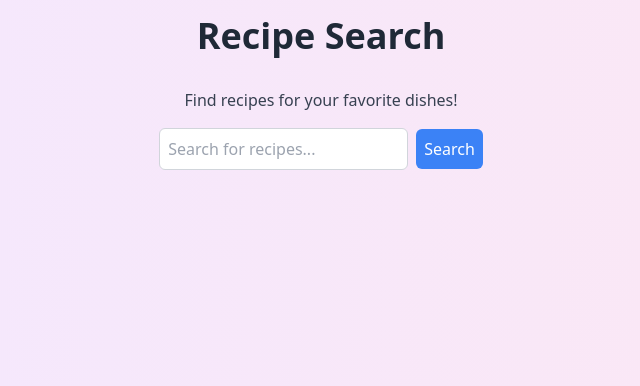
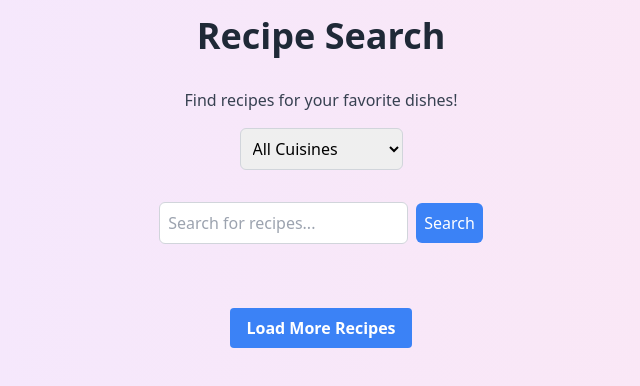
Before and after one commit to AntoineWtz/recipe-search, a React (Create React App) app: page / in a window 1280 px wide. Shown: the top 386 px of the page, without its empty margins (319-959 px from the left). Built offline with nearby package versions, Linux system fonts and the light colour scheme; the HTML template or start-up script is replaced by a standard one.

Commit message:
add filter + load more

```diff
--- a/src/App.tsx
+++ b/src/App.tsx
@@ -1,27 +1,39 @@
 import React, { useState } from 'react';
 import SearchBar from './components/SearchBar';
 import RecipeList from './components/RecipeList';
+import CuisineFilter from './components/CuisineFilter';
 
 const App: React.FC = () => {
   const [recipes, setRecipes] = useState<any[]>([]);
+  const [cuisineType, setCuisineType] = useState<string>('');
+  const [query, setQuery] = useState<string>('');
+  const [from, setFrom] = useState<number>(0);
+  const [to, setTo] = useState<number>(20);
 
-  const fetchRecipes = async (query: string) => {
+  const fetchRecipes = async (query: string, cuisineType: string, from: number, to: number) => {
     const appId = 'eec6bf53';
     const appKey = 'ca0c5ea482f317dfc748846fa27cd36e';
     try {
-      const response = await fetch(`https://api.edamam.com/search?q=${query}&app_id=${appId}&app_key=${appKey}&to=20`);
+      let url = `https://api.edamam.com/search?q=${query}&app_id=${appId}&app_key=${appKey}&from=${from}&to=${to}`;
+      if (cuisineType) {
+        url += `&cuisineType=${cuisineType}`;
+      }
+      const response = await fetch(url);
       const data = await response.json();
       console.log('API Response:', data);
 
       if (data.hits && Array.isArray(data.hits)) {
-        setRecipes(data.hits.map((hit: any) => ({
+        setRecipes(prevRecipes => [
+          ...prevRecipes,
+          ...data.hits.map((hit: any) => ({
             label: hit.recipe.label,
             image: hit.recipe.image,
             url: hit.recipe.url,
             ingredients: hit.recipe.ingredients,
             source: hit.recipe.source,
             cuisineType: hit.recipe.cuisineType
-        })));
+          }))
+        ]);
       } else {
         console.error('Unexpected response format:', data);
       }
@@ -30,12 +42,37 @@ const App: React.FC = () => {
     }
   };
 
+  const handleSearch = (query: string) => {
+    setQuery(query);
+    setFrom(0);
+    setTo(20);
+    setRecipes([]);
+    fetchRecipes(query, cuisineType, 0, 20);
+  };
+
+  const loadMoreRecipes = () => {
+    const newFrom = from + 20;
+    const newTo = to + 20;
+    setFrom(newFrom);
+    setTo(newTo);
+    fetchRecipes(query, cuisineType, newFrom, newTo);
+  };
+
   return (
     <div className="min-h-screen bg-gradient-to-r from-purple-100 to-pink-100 p-4">
       <h1 className="text-4xl font-bold text-center mb-8 text-gray-800">Recipe Search</h1>
       <p className="text-center text-gray-700 mb-4">Find recipes for your favorite dishes!</p>
-      <SearchBar onSearch={fetchRecipes} />
+      <CuisineFilter setCuisineType={setCuisineType} />
+      <SearchBar onSearch={handleSearch} />
       <RecipeList recipes={recipes} />
+      <div className="flex justify-center mt-8">
+        <button
+          onClick={loadMoreRecipes}
+          className="bg-blue-500 hover:bg-blue-700 text-white font-bold py-2 px-4 rounded"
+        >
+          Load More Recipes
+        </button>
+      </div>
     </div>
   );
 };
--- /dev/null
+++ b/src/components/CuisineFilter.tsx
@@ -0,0 +1,42 @@
+import React from 'react';
+
+interface CuisineFilterProps {
+    setCuisineType: (cuisineType: string) => void;
+}
+
+const CuisineFilter: React.FC<CuisineFilterProps> = ({ setCuisineType }) => {
+    const handleCuisineChange = (event: React.ChangeEvent<HTMLSelectElement>) => {
+        setCuisineType(event.target.value);
+    };
+
+    return (
+        <div className="mb-8 text-center">
+            <select
+                onChange={handleCuisineChange}
+                className="p-2 border border-gray-300 rounded-md"
+            >
+                <option value="">All Cuisines</option>
+                <option value="American">American</option>
+                <option value="Asian">Asian</option>
+                <option value="British">British</option>
+                <option value="Caribbean">Caribbean</option>
+                <option value="Central Europe">Central Europe</option>
+                <option value="Chinese">Chinese</option>
+                <option value="Eastern Europe">Eastern Europe</option>
+                <option value="French">French</option>
+                <option value="Indian">Indian</option>
+                <option value="Italian">Italian</option>
+                <option value="Japanese">Japanese</option>
+                <option value="Kosher">Kosher</option>
+                <option value="Mediterranean">Mediterranean</option>
+                <option value="Mexican">Mexican</option>
+                <option value="Middle Eastern">Middle Eastern</option>
+                <option value="Nordic">Nordic</option>
+                <option value="South American">South American</option>
+                <option value="South East Asian">South East Asian</option>
+            </select>
+        </div>
+    );
+};
+
+export default CuisineFilter;
--- a/src/components/RecipeCard.tsx
+++ b/src/components/RecipeCard.tsx
@@ -13,32 +13,32 @@ interface RecipeCardProps {
 
 const RecipeCard: React.FC<RecipeCardProps> = ({ recipe }) => {
     return (
-        <div className="max-w-xs w-full rounded-lg overflow-hidden shadow-lg bg-white m-4 p-2 flex flex-col">
+        <div className="max-w-xs w-full rounded-lg overflow-hidden shadow-lg bg-white m-4 p-4 flex flex-col">
             <img className="w-full h-48 object-cover rounded" src={recipe.image} alt={recipe.label} />
-            <div className="px-6 py-4 flex-1 flex flex-col justify-between">
-                <div>
+            <div className="flex-1 p-4">
                 <div className="font-bold text-xl text-center mb-2">{recipe.label}</div>
-                    <p className="text-gray-700 text-base text-left">Source: {recipe.source}</p>
-                    <p className="text-gray-700 text-base text-left">Cuisine: {recipe.cuisineType ? recipe.cuisineType.join(', ') : 'Unknown'}</p>
+                <p className="text-gray-700 text-center mb-2">Source: {recipe.source}</p>
+                {recipe.cuisineType && (
+                    <p className="text-gray-500 text-center mb-4">Cuisine: {recipe.cuisineType.join(', ')}</p>
+                )}
                 <div className="mt-4">
                     <h2 className="font-bold text-lg text-center">Ingredients:</h2>
-                        <ul className="list-disc list-inside text-left">
+                    <ul className="list-disc list-inside">
                         {recipe.ingredients.slice(0, 5).map((ingredient, index) => (
                             <li key={index}>{ingredient.text}</li>
                         ))}
                     </ul>
                 </div>
             </div>
-                <div className="mt-4 text-center">
+            <div className="flex justify-center mt-4">
                 <a
                     href={recipe.url}
                     target="_blank"
                     rel="noopener noreferrer"
-                        className="inline-block bg-pink-700 hover:bg-pink-900 text-white font-bold py-2 px-4 rounded"
+                    className="bg-blue-500 hover:bg-blue-700 text-white font-bold py-2 px-4 rounded"
                 >
                     View Recipe
                 </a>
-                </div>
             </div>
         </div>
     );
```
Lines whose indentation alone changed are shown as unchanged.
